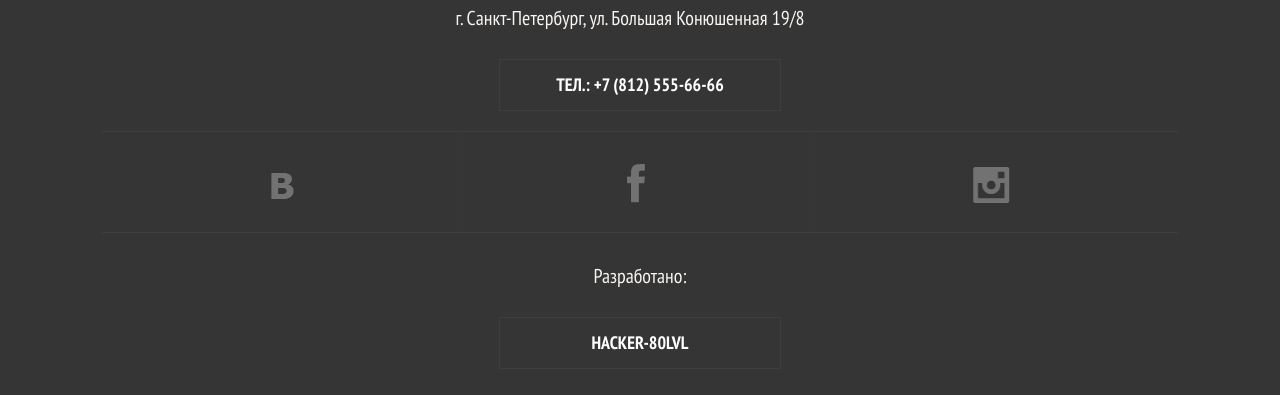
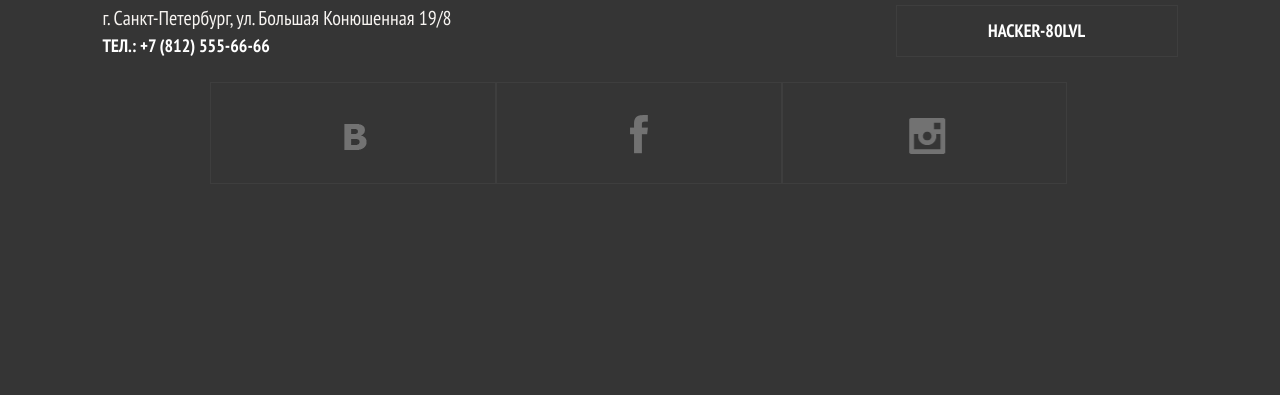
Before and after one commit to hacker-80lvl/barbershop-adaptive, a website: page source/index.html in a window 1280 px wide. Shown: the part 2113-2508 px from the top of the page. After the commit the page ends 2328 px from the top, so only its background shows below. Drawn offline with nearby package versions, Linux system fonts and the light colour scheme; files that its build step writes are made by us from their sources.

Commit message:
the tablet version is completed

```diff
--- a/source/index.html
+++ b/source/index.html
@@ -212,12 +212,12 @@
             <b class="contacts__title">Барбершоп Бородинский</b>
             <p class="contacts__text">
                 <span class="contacts__address">г. Санкт-Петербург, ул. Большая Конюшенная 19/8</span>
-                <br><br><a href="tel:+78125556666" class="contacts__phone button">
+                <br><a href="tel:+78125556666" class="contacts__phone button">
                     <span class="contacts__phone-mobile">Тел.: +7 (812) 555-66-66</span>
                 </a>
             </p>
         </div>
-        <div class="page-footer__social social"></div>
+        <div class="page-footer__social social">
             <b class="social__title">Давайте дружить!</b>
             <ul class="social__list">
                 <li class="social__item">
@@ -230,14 +230,15 @@
                             Фейсбуке</span></a>
                 </li>
                 <li class="social__item">
-                <a href="https://instagram.org" target="_blank" class="social__link social__link--instagram"><span
-                        class="visually-hidden">Мы в
+                    <a href="https://instagram.org" target="_blank" class="social__link social__link--instagram"><span class="visually-hidden">Мы
+                            в
                             Инстаграме</span></a>
                 </li>
             </ul>
+        </div>
         <div class="page-footer__copyright copyright">
             Разработано:
-            <br><br>
+            <br>
             <a href="https://github.com/hacker-80lvl/" target="_blank" class="button copyright__link">hacker-80lvl</a>
         </div>
     </footer>
--- /dev/null
+++ b/source/less/blocks/contacts.less
@@ -0,0 +1,29 @@
+.contacts__title {
+    font-size: 20px;
+}
+
+.contacts__address {
+    display: inline-block;
+    padding-left: 30px;
+    padding-right: 50px;
+}
+
+.contacts__phone,
+.copyright__link {
+    width: 280px;
+    margin-top: 20px;
+    border-color: #3e3e3e;
+    color: #ffffff;
+}
+
+@media (min-width: @tablet-width) {
+    .contacts__address {
+        padding: 0;
+    }
+
+    .contacts .button {
+        display: inline;
+        border: 0;
+        padding: 0;
+    }
+}
--- /dev/null
+++ b/source/less/blocks/copyright.less
@@ -0,0 +1,3 @@
+.copyright__link {
+    margin-bottom: 25px;
+}
--- a/source/less/blocks/page-footer.less
+++ b/source/less/blocks/page-footer.less
@@ -6,85 +6,22 @@
     font-size: 20px;
 }
 
-.contacts__title {
-    font-size: 20px;
-}
-
-.contacts__address {
-    display: inline-block;
-    padding-left: 30px;
-    padding-right: 50px;
-}
-
-.contacts__phone,
-.copyright__link {
-    width: 280px;
-    border-color: #3e3e3e;
-    color: #ffffff;
-}
-
-.social__title {
-    display: none;
-}
-
-.social__list {
-    .list-reset();
-    display: flex;
-    margin-bottom: 30px;
-    border-top: 1px solid #3e3e3e;
-    border-bottom: 1px solid #3e3e3e;
-}
-
-.social__item {
-    width: 33%;
-    height: 100px;
-    opacity: 0.3;
-    &:hover {
-        opacity: 1;
-    }
-    &:active {
-        opacity: 0.1;
-    }
-}
-
-.social__link {
-    position: relative;
-    display: block;
-    width: 100%;
-    height: 100%;
-    &::after {
-        content: "";
-        position: absolute;
-        top: 41px;
-        left: 50%;
-        display: block;
-        width: 45px;
-        height: 45px;
-        background-image: url(../img/vk-icon-big.png);
-        background-repeat: no-repeat;
-        transform: translateX(-20%);
-    }
-    &--facebook::after {
-        top: 32px;
-        background-image: url(../img/facebook-icon-big.png);
-    }
-    &--instagram::after {
-        top: 35px;
-        background-image: url(../img/insta-icon-big.png);
-        transform: translateX(-35%);
-    }
-    &--facebook {
-        border-right: 1px solid #3e3e3e;
-        border-left: 1px solid #3e3e3e;
-    }
-}
-
-.copyright__link {
-    margin-bottom: 25px;
-}
-
 @media (min-width: @tablet-width) {
     .page-footer {
         .mobile-wrapper-reset();
+        display: flex;
+        flex-wrap: wrap;
+        justify-content: space-between;
+    }
+
+    .page-footer__contacts {
+        width: 50%;
+        text-align: left;
+    }
+
+    .page-footer__social {
+        order: 3;
+        width: 80%;
+        margin: 0 auto;
     }
 }
--- /dev/null
+++ b/source/less/blocks/social.less
@@ -0,0 +1,50 @@
+.social__title {
+    display: none;
+}
+
+.social__list {
+    .list-reset();
+    display: flex;
+    margin-bottom: 30px;
+}
+
+.social__item {
+    width: 33%;
+    height: 100px;
+    border: 1px solid #3e3e3e;;
+}
+
+.social__link {
+    position: relative;
+    display: block;
+    width: 100%;
+    height: 100%;
+    opacity: 0.3;
+    &:hover {
+        opacity: 1;
+    }
+    &:active {
+        opacity: 0.1;
+    }
+    &::after {
+        content: "";
+        position: absolute;
+        top: 41px;
+        left: 50%;
+        display: block;
+        width: 45px;
+        height: 45px;
+        background-image: url(../img/vk-icon-big.png);
+        background-repeat: no-repeat;
+        transform: translateX(-20%);
+    }
+    &--facebook::after {
+        top: 32px;
+        background-image: url(../img/facebook-icon-big.png);
+    }
+    &--instagram::after {
+        top: 35px;
+        background-image: url(../img/insta-icon-big.png);
+        transform: translateX(-35%);
+    }
+}
--- a/source/less/style.less
+++ b/source/less/style.less
@@ -10,3 +10,6 @@
 @import "blocks/news.less";
 @import "blocks/reviews.less";
 @import "blocks/page-footer.less";
+@import "blocks/contacts.less";
+@import "blocks/social.less";
+@import "blocks/copyright.less";
```
Lines whose indentation alone changed are shown as unchanged.
